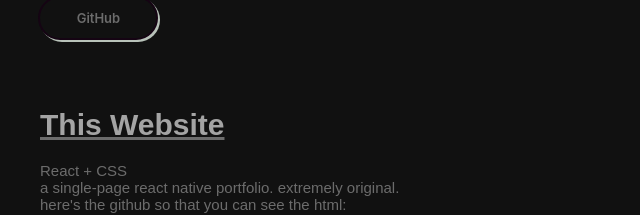
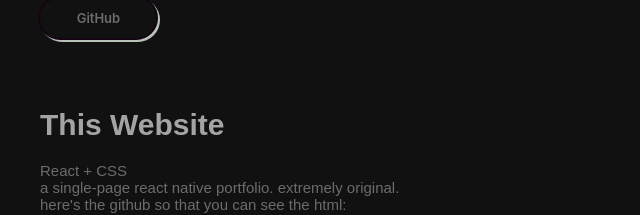
Before and after one commit to dreadnought-admin/portfolio, a React (Vite) app: page /showcase in a window 1280 px wide. Shown: the part 914-1129 px from the top of the page, without its empty margins (0-640 px from the left). Built offline with nearby package versions, Linux system fonts and the light colour scheme; a web font is replaced by a local one.

Commit message:
Changes anchor link href to null

```diff
--- a/src/Showcase.jsx
+++ b/src/Showcase.jsx
@@ -73,7 +73,7 @@ const Showcase = () => {
       </div> */}
 
       <div className="showcase-text">
-        <a className="header-link" href="#"><h1>This Website</h1></a>
+        <a className="header-link"><h1>This Website</h1></a>
         <section>
           <p>React + CSS</p>
           <p>a single-page react native portfolio. extremely original.</p>
```
